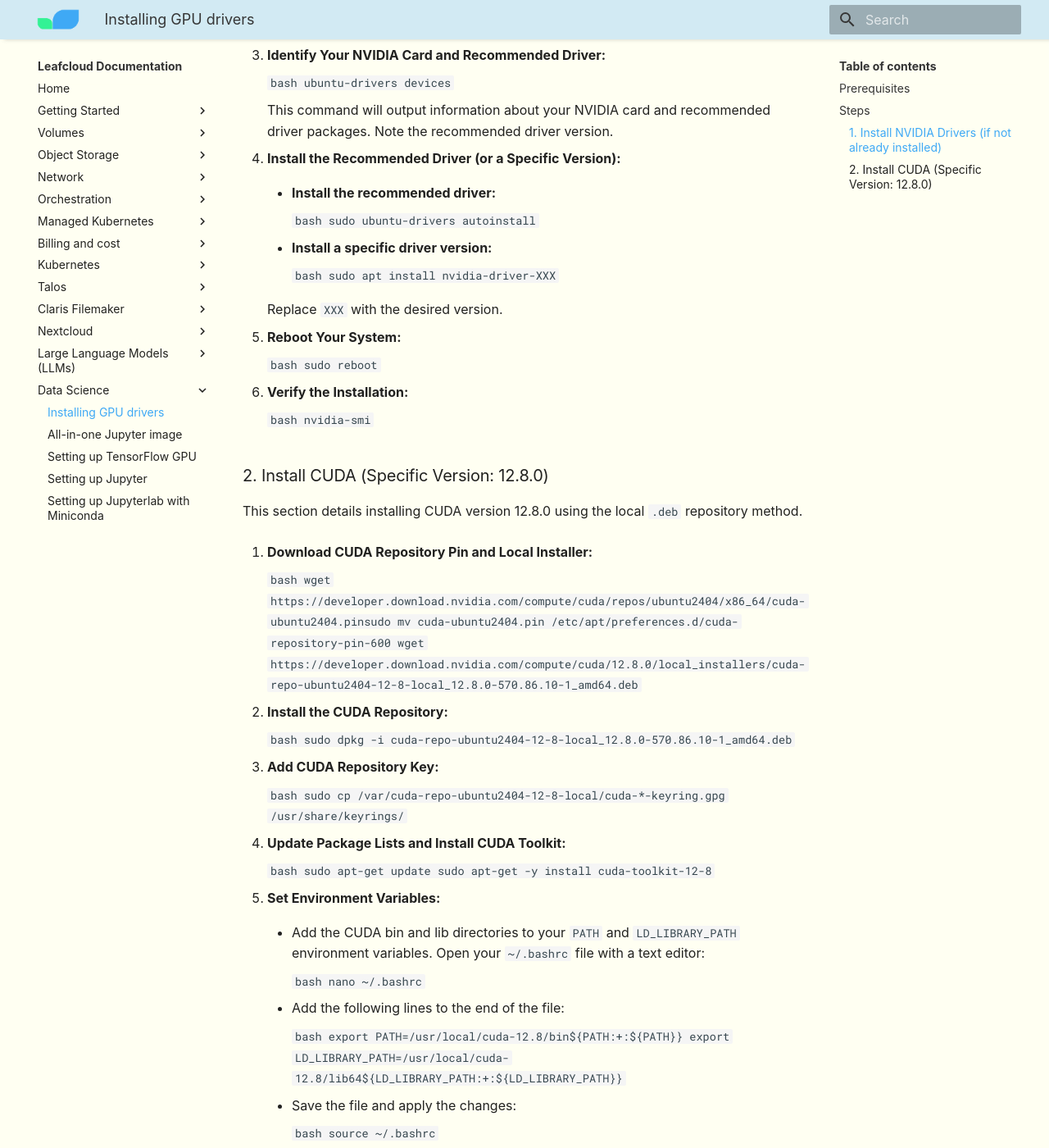
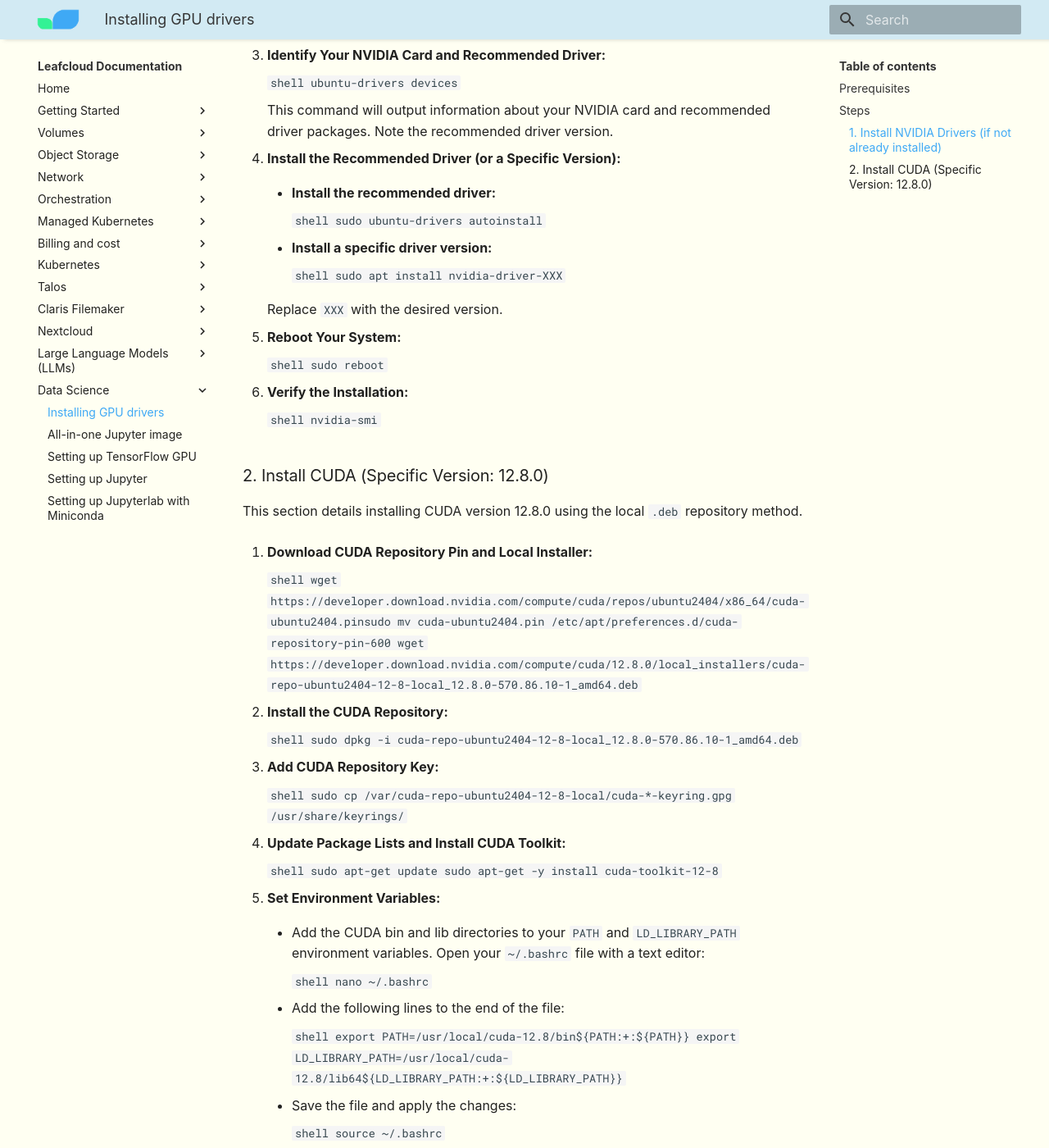
Before and after one commit to leafcloudhq/documentation-rtd, an MkDocs documentation site: the page built from docs/data-science/installing-gpu-drivers.md, in a window 1280 px wide and 1400 px high, scrolled down 740 px. Shown: the whole window at 82% size. Built offline with MkDocs 1.6.1 and Material for MkDocs 9.7.7, drawn with Linux system fonts in a browser that asks for light colours; some web fonts are replaced; some of the changed text lies outside the part shown.

Commit message:
fix code snippets

````diff
--- a/docs/data-science/installing-gpu-drivers.md
+++ b/docs/data-science/installing-gpu-drivers.md
@@ -14,7 +14,7 @@
 
 1.  **Update and Upgrade Package Lists:**
 
-    ```bash
+    ``` shell
     sudo apt update && sudo apt upgrade -y
     ```
 
@@ -22,13 +22,13 @@
 
     The `ubuntu-drivers` command is part of the `ubuntu-drivers-common` package. If you encounter the "command not found" error, install it:
 
-    ```bash
+    ``` shell
     sudo apt install ubuntu-drivers-common
     ```
 
 3.  **Identify Your NVIDIA Card and Recommended Driver:**
 
-    ```bash
+    ``` shell
     ubuntu-drivers devices
     ```
 
@@ -38,13 +38,13 @@
 
     * **Install the recommended driver:**
 
-        ```bash
+        ``` shell
         sudo ubuntu-drivers autoinstall
         ```
 
     * **Install a specific driver version:**
 
-        ```bash
+        ``` shell
         sudo apt install nvidia-driver-XXX
         ```
 
@@ -52,13 +52,13 @@
 
 5.  **Reboot Your System:**
 
-    ```bash
+    ``` shell
     sudo reboot
     ```
 
 6.  **Verify the Installation:**
 
-    ```bash
+    ``` shell
     nvidia-smi
     ```
 
@@ -68,26 +68,27 @@
 
 1.  **Download CUDA Repository Pin and Local Installer:**
 
-    ```bash
-    wget https://developer.download.nvidia.com/compute/cuda/repos/ubuntu2404/x86_64/cuda-ubuntu2404.pinsudo mv cuda-ubuntu2404.pin /etc/apt/preferences.d/cuda-repository-pin-600
+    ``` shell
+    wget https://developer.download.nvidia.com/compute/cuda/repos/ubuntu2404/x86_64/cuda-ubuntu2404.pinsudo
+    mv cuda-ubuntu2404.pin /etc/apt/preferences.d/cuda-repository-pin-600
     wget https://developer.download.nvidia.com/compute/cuda/12.8.0/local_installers/cuda-repo-ubuntu2404-12-8-local_12.8.0-570.86.10-1_amd64.deb
     ```
 
 2.  **Install the CUDA Repository:**
 
-    ```bash
+    ``` shell
     sudo dpkg -i cuda-repo-ubuntu2404-12-8-local_12.8.0-570.86.10-1_amd64.deb
     ```
 
 3.  **Add CUDA Repository Key:**
 
-    ```bash
+    ``` shell
     sudo cp /var/cuda-repo-ubuntu2404-12-8-local/cuda-*-keyring.gpg /usr/share/keyrings/
     ```
 
 4.  **Update Package Lists and Install CUDA Toolkit:**
 
-    ```bash
+    ``` shell
     sudo apt-get update
     sudo apt-get -y install cuda-toolkit-12-8
     ```
@@ -96,20 +97,20 @@
 
     * Add the CUDA bin and lib directories to your `PATH` and `LD_LIBRARY_PATH` environment variables. Open your `~/.bashrc` file with a text editor:
 
-        ```bash
+        ``` shell
         nano ~/.bashrc
         ```
 
     * Add the following lines to the end of the file:
 
-        ```bash
+        ``` shell
         export PATH=/usr/local/cuda-12.8/bin${PATH:+:${PATH}}
         export LD_LIBRARY_PATH=/usr/local/cuda-12.8/lib64${LD_LIBRARY_PATH:+:${LD_LIBRARY_PATH}}
         ```
 
     * Save the file and apply the changes:
 
-        ```bash
+        ``` shell
         source ~/.bashrc
         ```
 
@@ -117,6 +118,6 @@
 
     * Check the CUDA version:
 
-        ```bash
+        ``` shell
         nvcc --version
         ```
````
